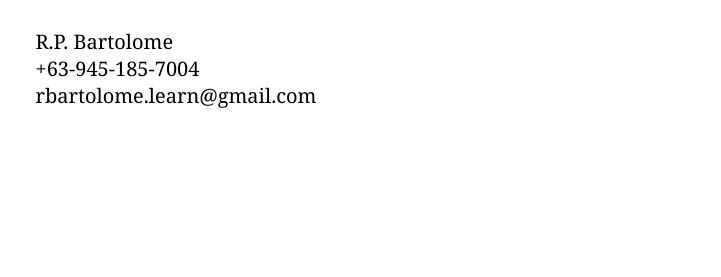
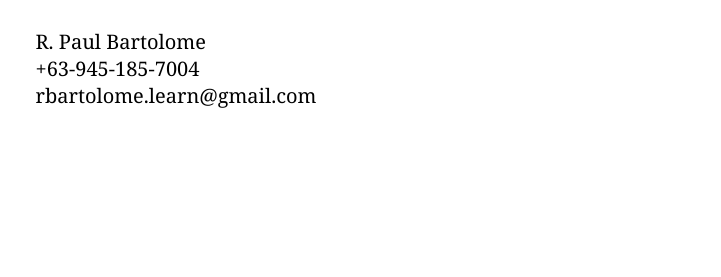
Before and after one commit to BartGK/PersonalProject, a plain HTML site: page index.html in a window 1280 px wide. Shown: the top 277 px of the page, 559-1280 px from the left. Drawn offline with Linux system fonts and the light colour scheme; no server answers.

Commit message:
updated name v2

```diff
--- a/index.html
+++ b/index.html
@@ -12,7 +12,7 @@
             <div class="header-parent">
                 <img class="cv-selfie" src="pic.jpeg" alt="Resume Picture">
                 <ul class="cv-detail">
-                    <li>R.P. Bartolome</li>
+                    <li>R. Paul Bartolome</li>
                     <li>+63-945-185-7004</li>
                     <li>rbartolome.learn@gmail.com</li>
                 </ul>
```
